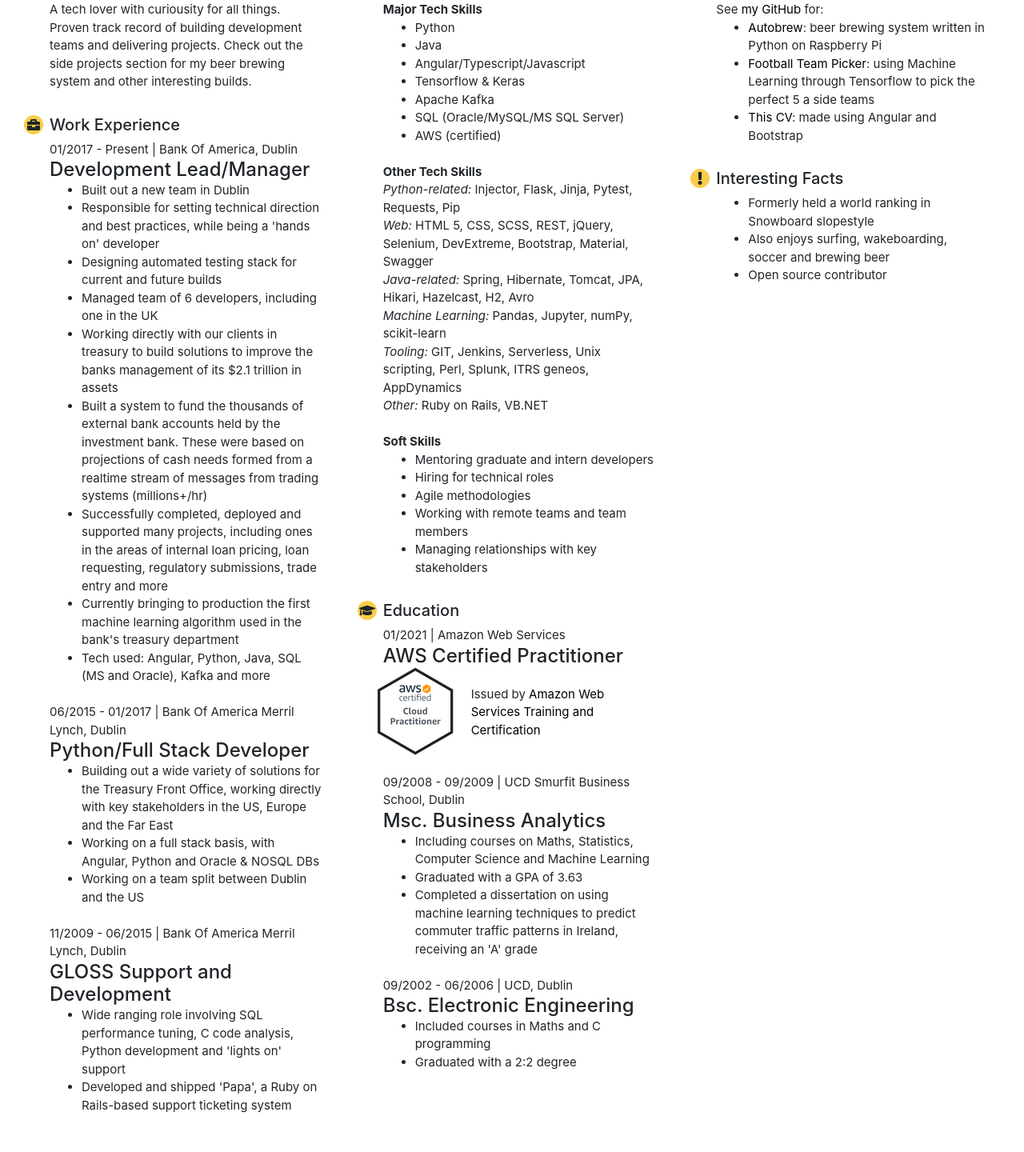
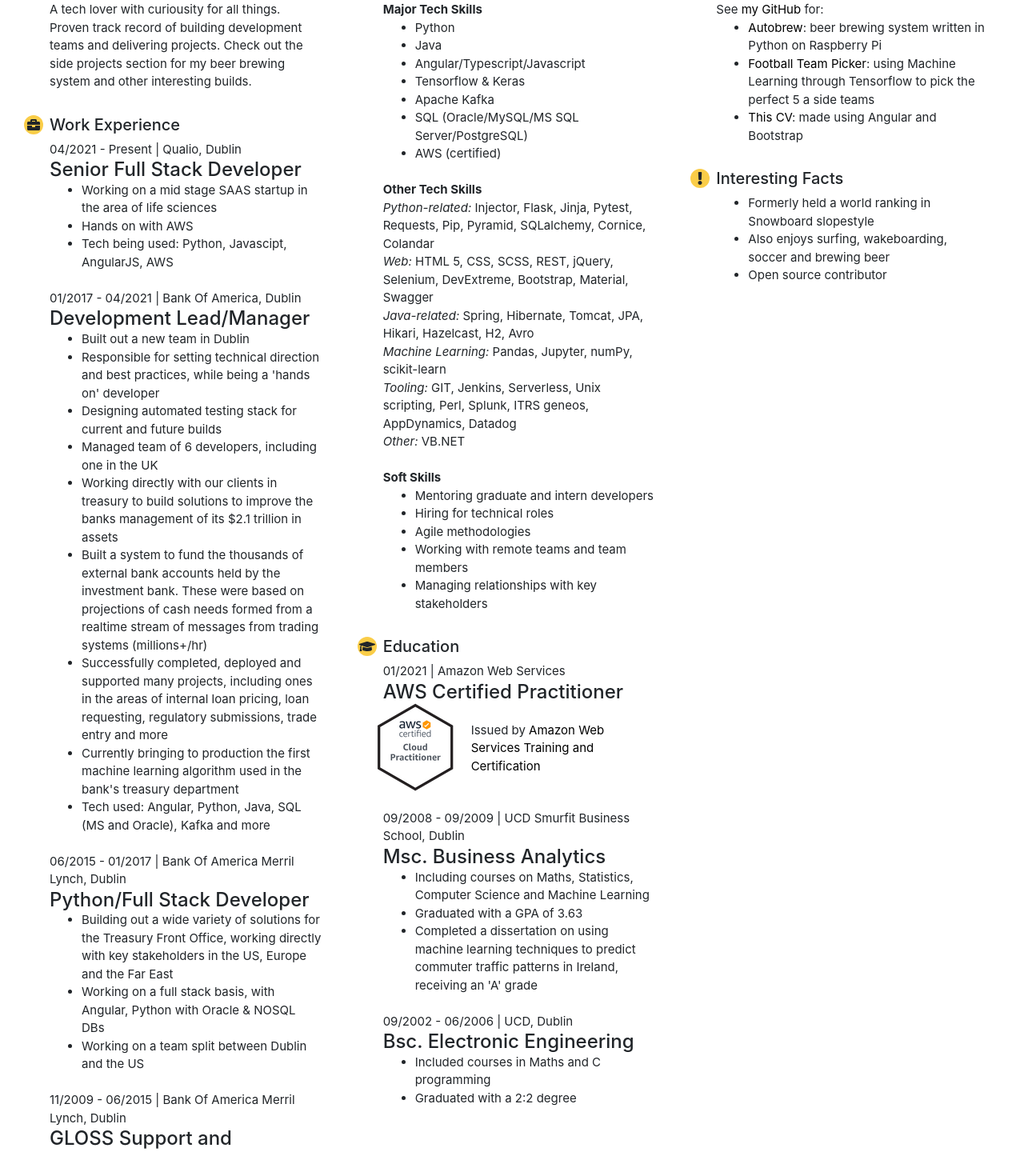
Before and after one commit to paulharte/angular-cv, an Angular app: page / in a window 1280 px wide. Shown: the part 380-1820 px from the top of the page at 80% size. Built offline with nearby package versions, Linux system fonts and the light colour scheme.

Commit message:
adding Qualio to my CV!

```diff
--- a/src/app/cv-content/cv-content.component.html
+++ b/src/app/cv-content/cv-content.component.html
@@ -8,7 +8,14 @@
         </app-section>
 
         <app-section title="Work Experience" [icon]="workExperienceIcon">
-            <app-life-period dateText="01/2017 - Present" place="Bank Of America, Dublin" position="Development Lead/Manager">
+            <app-life-period dateText="04/2021 - Present" place="Qualio, Dublin" position="Senior Full Stack Developer">
+                <ul>
+                    <li>Working on a mid stage SAAS startup in the area of life sciences</li>
+                    <li>Hands on with AWS</li>
+                    <li>Tech being used: Python, Javascipt, AngularJS, AWS</li>
+                </ul>
+            </app-life-period>
+            <app-life-period dateText="01/2017 - 04/2021" place="Bank Of America, Dublin" position="Development Lead/Manager">
                 <ul>
                     <li>Built out a new team in Dublin</li>
                     <li>Responsible for setting technical direction and best practices, while being a 'hands on' developer</li>
@@ -26,14 +33,13 @@
                 <ul>
                     <li>Building out a wide variety of solutions for the Treasury Front Office, working directly with key
                         stakeholders in the US, Europe and the Far East</li>
-                    <li>Working on a full stack basis, with Angular, Python and Oracle & NOSQL DBs</li>
+                    <li>Working on a full stack basis, with Angular, Python with Oracle & NOSQL DBs</li>
                     <li>Working on a team split between Dublin and the US</li>
                 </ul>
             </app-life-period>
             <app-life-period dateText="11/2009 - 06/2015" place="Bank Of America Merril Lynch, Dublin" position="GLOSS Support and Development">
                 <ul>
-                    <li>Wide ranging role involving SQL performance tuning, C code analysis, Python development and 'lights on' support</li>
-                    <li>Developed and shipped 'Papa', a Ruby on Rails-based support ticketing system</li>
+                    <li>Wide ranging role involving SQL performance tuning, Python development and 'lights on' support</li>
                 </ul>
             </app-life-period>
         </app-section>
@@ -47,18 +53,18 @@
                 <li>Angular/Typescript/Javascript</li>
                 <li>Tensorflow & Keras</li>
                 <li>Apache Kafka</li>
-                <li>SQL (Oracle/MySQL/MS SQL Server)</li>
+                <li>SQL (Oracle/MySQL/MS SQL Server/PostgreSQL)</li>
                 <li>AWS (certified)</li>
             </ul><br>
             <strong>Other Tech Skills</strong>
             <div>
                 <span>
-                    <i>Python-related:</i> Injector, Flask, Jinja, Pytest, Requests, Pip<br>
+                    <i>Python-related:</i> Injector, Flask, Jinja, Pytest, Requests, Pip, Pyramid, SQLalchemy, Cornice, Colandar<br>
                     <i>Web:</i> HTML 5, CSS, SCSS, REST,  jQuery, Selenium, DevExtreme, Bootstrap, Material, Swagger<br>
                     <i>Java-related:</i> Spring, Hibernate, Tomcat, JPA, Hikari, Hazelcast, H2, Avro<br>
                     <i>Machine Learning:</i> Pandas, Jupyter, numPy, scikit-learn <br>
-                    <i>Tooling:</i> GIT, Jenkins, Serverless, Unix scripting, Perl, Splunk, ITRS geneos, AppDynamics<br>
-                    <i>Other:</i> Ruby on Rails, VB.NET
+                    <i>Tooling:</i> GIT, Jenkins, Serverless, Unix scripting, Perl, Splunk, ITRS geneos, AppDynamics, Datadog<br>
+                    <i>Other:</i> VB.NET
                 </span>
             </div> <br>
             <strong>Soft Skills</strong>
```
